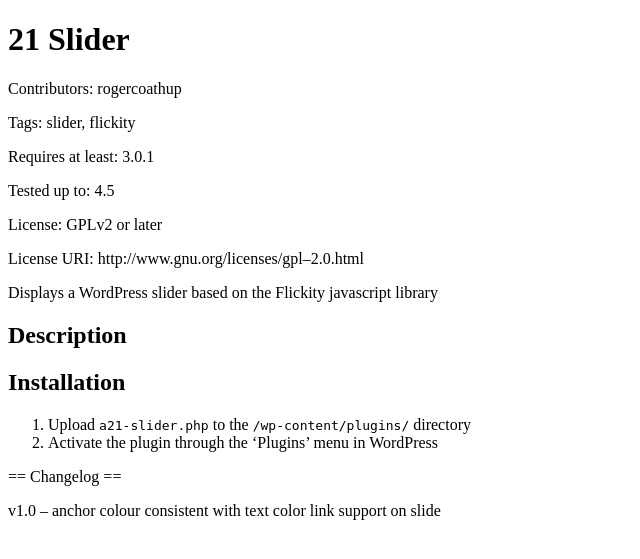
After one commit to 21applications/21-Slider, a PHP site: page /README.html in a window 1280 px wide. The commit adds this page. Shown: the top 559 px of the page, without its empty margins (0-640 px from the left). Run offline with PHP 8.4, Linux system fonts and the light colour scheme.

Commit message:
Anchor colour and link on slide

```diff
--- /dev/null
+++ b/README.html
@@ -0,0 +1,38 @@
+<!DOCTYPE html>
+<html>
+<head>
+	<meta charset="utf-8"/>
+</head>
+<body>
+<h1 id="21slider">21 Slider</h1>
+
+<p>Contributors: rogercoathup</p>
+
+<p>Tags: slider, flickity</p>
+
+<p>Requires at least: 3.0.1</p>
+
+<p>Tested up to: 4.5</p>
+
+<p>License: GPLv2 or later</p>
+
+<p>License URI: http://www.gnu.org/licenses/gpl&#8211;2.0.html</p>
+
+<p>Displays a WordPress slider based on the Flickity javascript library</p>
+
+<h2 id="description">Description</h2>
+
+<h2 id="installation">Installation</h2>
+
+<ol>
+<li>Upload <code>a21-slider.php</code> to the <code>/wp-content/plugins/</code> directory</li>
+<li>Activate the plugin through the &#8216;Plugins&#8217; menu in WordPress</li>
+</ol>
+
+<p>== Changelog ==</p>
+
+<p>v1.0 &#8211; anchor colour consistent with text color
+ link support on slide</p>
+
+</body>
+</html>
--- a/types/class-a21-slider-slider.php
+++ b/types/class-a21-slider-slider.php
@@ -121,5 +121,11 @@ class A21_Slider_Slider {
 	    'type'    => 'colorpicker',
 	    'default' => '#ffffff',
 		) );
+
+		$slides_box->add_group_field( $slides_group, array(
+			'name'    => __( 'Link', 'a21-slider' ),
+			'id'      => $prefix . 'link',
+			'type'    => 'text_url',
+		) );
   }
 }
```
Also changed, not shown: public/class-a21-slider-public.php (+16 -1 lines), README.md, 1 other file.
